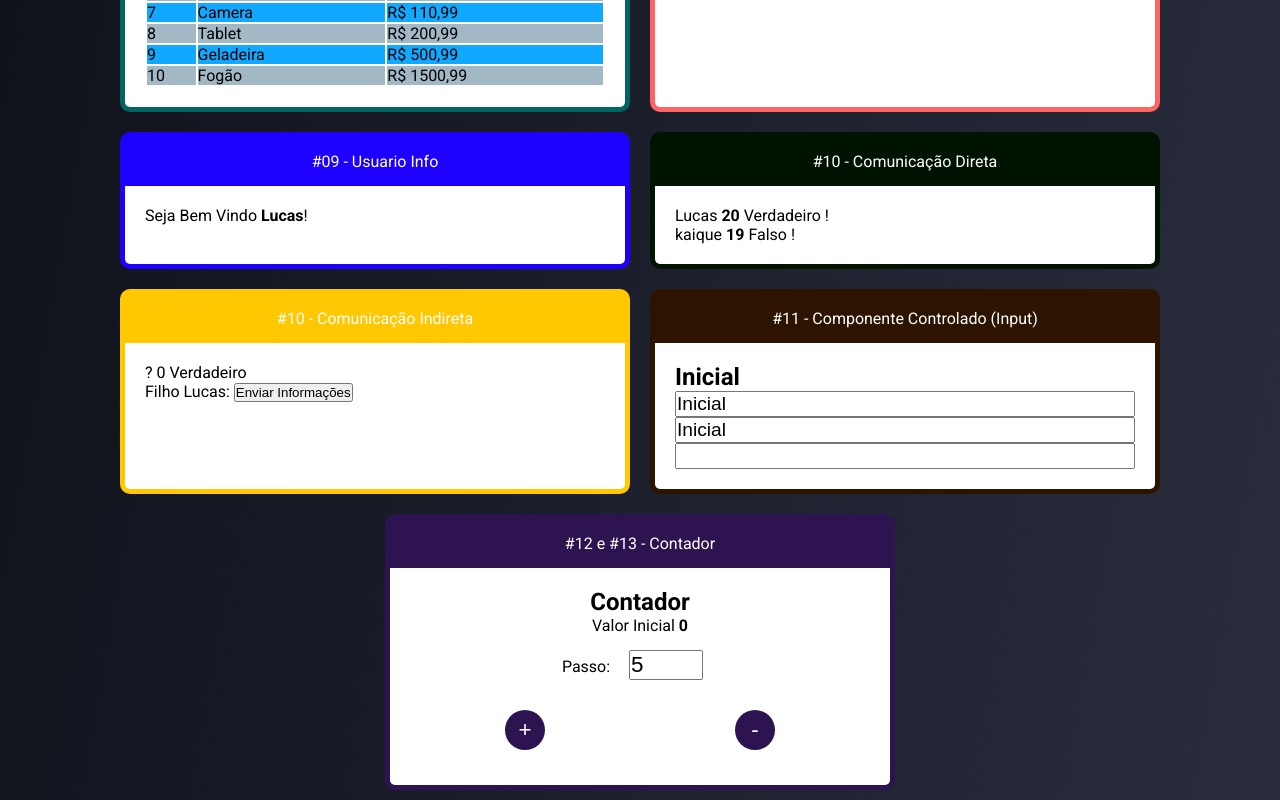
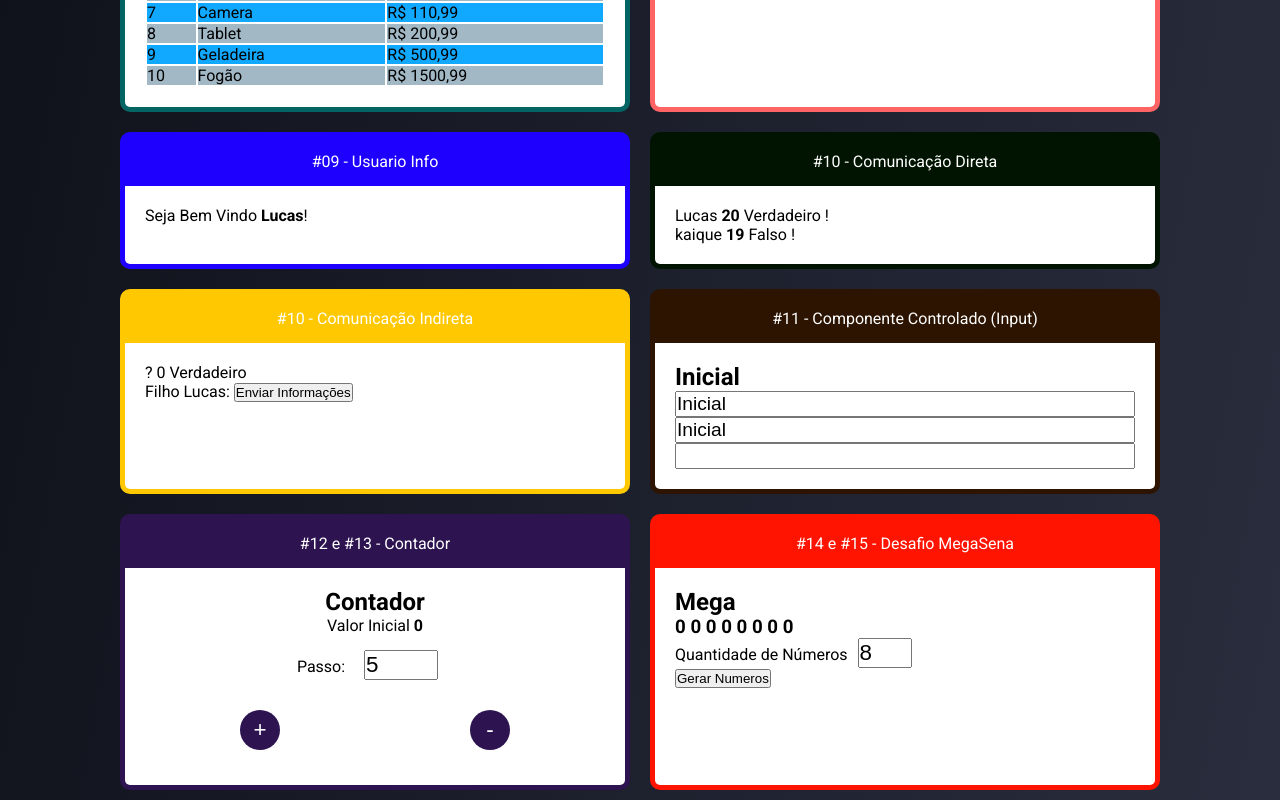
Before and after one commit to Lukas656/Aula-Reack, a React (Create React App) app: page / in a window 1280 px wide. Shown: the part 1192-1992 px from the top of the page. Built offline with nearby package versions, Linux system fonts and the light colour scheme.

Commit message:
#14 e #15 - Desafio MegaSena

```diff
--- a/src/App.jsx
+++ b/src/App.jsx
@@ -13,6 +13,7 @@ import DiretaPai from "./components/comunicacao/DiretaPai";
 import IndiretaPai from "./components/comunicacao/IndiretaPai";
 import Input from "./components/formulario/Input";
 import Contador from "./components/contador/contador";
+import Mega from "./components/megasena/Mega";
 // eslint-disable-next-line import/no-anonymous-default-export
 export default function (props) {
     return (
@@ -50,6 +51,9 @@ export default function (props) {
                 <Card titulo="#12 e #13 - Contador" color="rgb(45, 20, 081)">
                     <Contador />
                 </Card>
+                <Card titulo="#14 e #15 - Desafio MegaSena" color="rgb(970, 20, 01)">
+                    <Mega qtde={8}/>
+                </Card>
             </div>
         </>
     )
--- /dev/null
+++ b/src/components/megasena/Mega.jsx
@@ -0,0 +1,53 @@
+import React, {useState} from "react";
+import './mega.css'
+
+// eslint-disable-next-line import/no-anonymous-default-export
+export default (props) => {
+
+    function geranumeronaoContido(min, max, array) {
+        const aleatorio = parseInt(Math.random() * (max + 1 - min)) + min
+
+        return array.includes(aleatorio) ?
+            geranumeronaoContido(min, max, array) :
+            aleatorio
+    }
+
+    function gerarNumeros(qtde) {
+        const numeros = Array(qtde)
+            .fill(0)
+            .reduce((nums) => {
+                const novoNumero = geranumeronaoContido(1, 60, nums)
+                return [...nums, novoNumero]
+            }, [])
+            .sort((n1, n2) => n1 - n2)
+        return numeros
+    }
+
+
+    const [qtde, setQtde] = useState(props.qtde || 6)
+    const numerosIniciasis = Array(qtde).fill(0)
+    const [numeros, setNumeros] = useState(numerosIniciasis)
+
+    return (
+        <div className="mega">
+           <h2>Mega</h2>
+           <h3>{numeros.join(' ')}</h3>
+           <div>
+            <label>Quantidade de Números</label>
+            <input
+            type="number"
+            min="5"
+            max="10"
+            value={qtde}
+            onChange={(e)=>{
+                setQtde(+e.target.value)
+                setNumeros(gerarNumeros(+e.target.value))
+            }}
+            />
+           </div>
+           <button onClick={_ =>setNumeros(gerarNumeros(qtde))}>
+            Gerar Numeros
+           </button>
+        </div>
+    )
+}
--- /dev/null
+++ b/src/components/megasena/mega.css
@@ -0,0 +1,7 @@
+.mega label {
+    margin-right: 10px;
+}
+.mega input{
+  font-size: 1.4rem;
+  width: 50px;
+}
```
Also changed, not shown: 1 other file (tests, documents, lock files or other folders).
